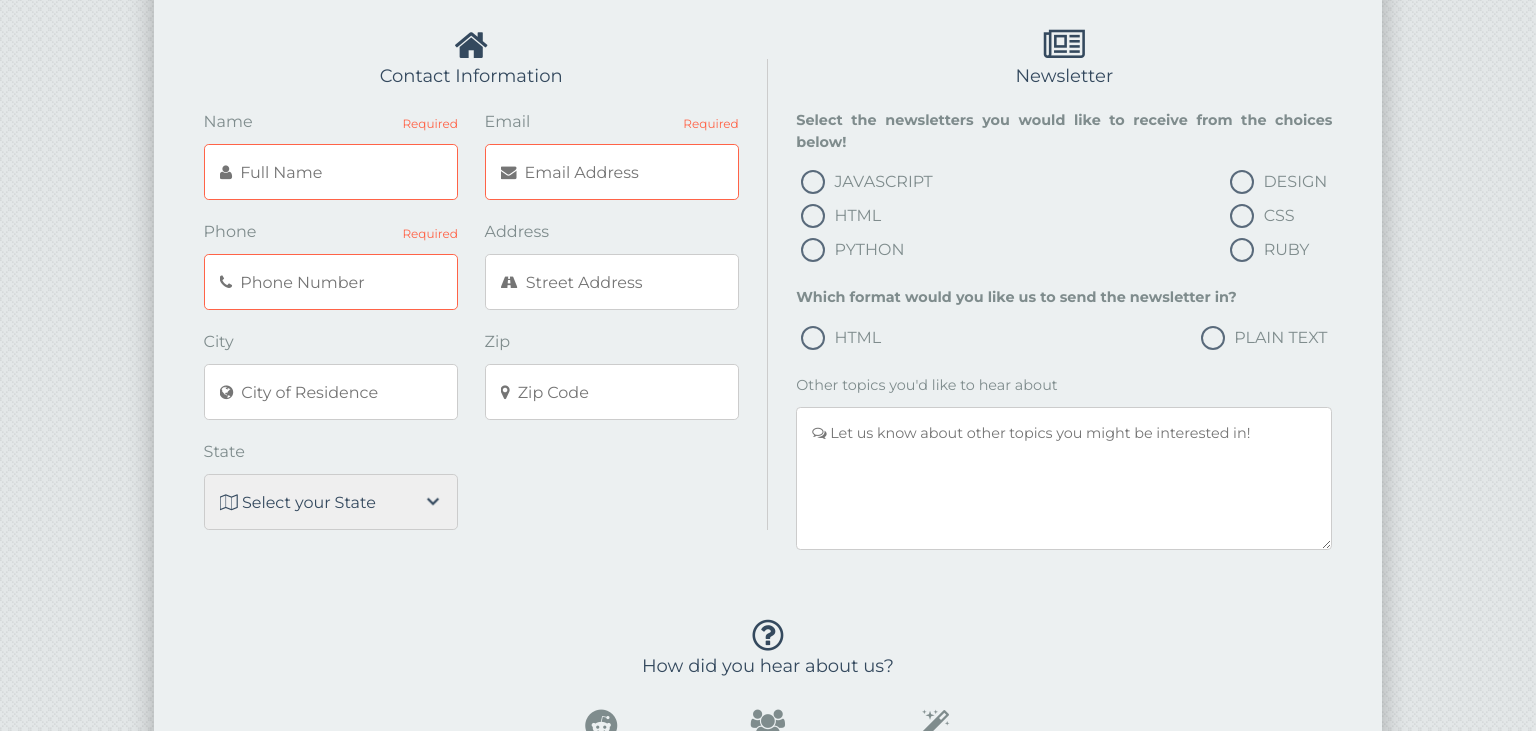
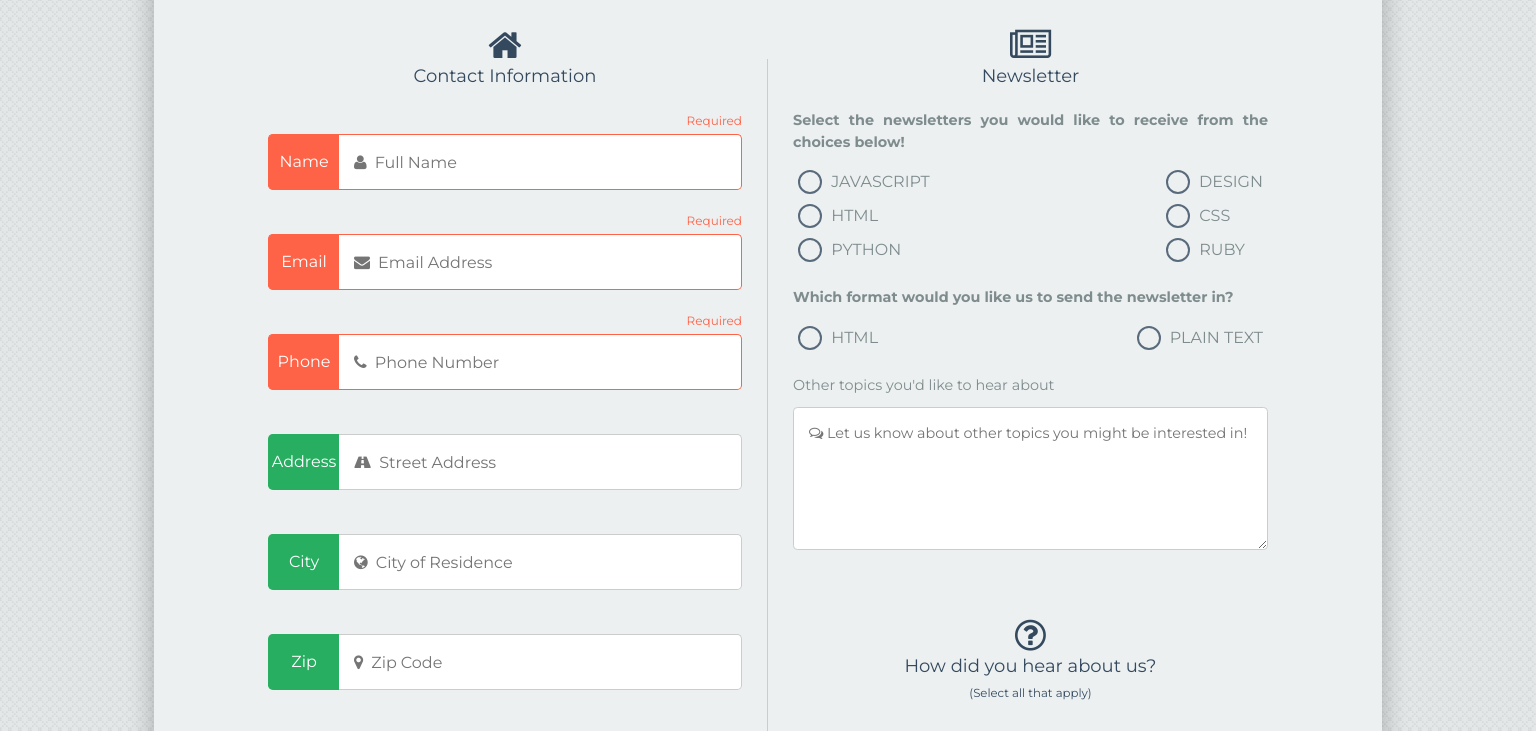
Before and after one commit to rdudley4/Project-3, a plain HTML site: page index.html in a window 1536 px wide. Shown: the part 281-1012 px from the top of the page. Drawn offline with Linux system fonts and the light colour scheme.

Commit message:
Update Layout
1. Change media query from 768 to 760 as per project specifications.
2. Align labels to the left of input fields > 760px as per project specifications.
3. Refactor entire layout > 760px
4. Style changes, including attached label that changes colors based on validation.
5. Refactor entire layout > 1500px

- Thanks to Troy for pointing these out to me.

```diff
--- a/css/main.css
+++ b/css/main.css
@@ -18,6 +18,11 @@ a:hover { color: #27ae60; }
 
 a,
 a:hover { transition: color 0.2s ease; }
+
+.caption {
+  margin-top: 5px;
+  font-size: .65em;
+}
 
 /* Main-Header Styles */
 
@@ -158,7 +163,6 @@ label[for="more-interests"] {
 /* Base Input Styling */
 
 textarea {
-  width     : 100%;
   min-height: 143.8px;
   resize    : vertical;
 }
@@ -170,7 +174,7 @@ textarea {
   height       : 56px;
   padding      : 15px;
   color        : #34495e;
-  border       : 1px solid #ccc;
+  border: 1px solid #ccc;
   border-radius: 0.3em;
   font-family  : "FontAwesome", "Montserrat", sans-serif;
 }
@@ -210,7 +214,10 @@ select:-moz-focusring {
 }
 
 .form-item input:invalid {
-  border    : 1px solid tomato;
+  border-top: 1px solid tomato;
+  border-right: 1px solid tomato;
+  border-bottom: 1px solid tomato;
+  border-left: none;
   box-shadow: none;
   color     : tomato;
 }
@@ -220,6 +227,7 @@ select:-moz-focusring {
 
 .form-item input:invalid + .required,
 .form-item input:valid + .required,
+.contact-info .form-item:hover > label,
 .required {
   -webkit-transition: color 0.4s ease;
   -moz-transition   : color 0.4s ease;
@@ -400,7 +408,7 @@ input[type="radio"]:checked + label > .radio-bg > .radio-select {
 }
 
 /* Some Tablets & Small Desktop/Laptop Styles */
-@media (min-width: 768px) {
+@media (min-width: 760px) {
   .main-container {
     max-width    : 750px;
     margin       : 0 auto;
@@ -418,23 +426,92 @@ input[type="radio"]:checked + label > .radio-bg > .radio-select {
     margin-bottom             : 25px;
     border-bottom-right-radius: 0.3em;
     border-bottom-left-radius : 0.3em;
+    overflow: hidden;
   }
+
+  .contact-info legend { margin-bottom: 20px; }
+
+  .contact-info .form-item { overflow: hidden; padding-top: 24px;}
+
+  .contact-info .form-item:not(:last-of-type) {
+    margin-bottom: 20px;
+  }
+
+  .contact-info .form-item input {
+    border-left: none;
+  }
+
+  .contact-info .form-item > label {
+  display    : inline-block;
+  margin     : 0;
+  line-height: 54px;
+  text-align : center;
+}
+
+  .required {
+    top: 0;
+    right: 0;
+  }
+
+  input,
+  select {
+    float: right;
+    width: 85%;
+    border-top-left-radius: 0;
+    border-bottom-left-radius: 0;
+  }
+
+  .contact-info label {
+    float                    : left;
+    width                    : 15%;
+    color                    : #fff;
+    border-top               : 1px solid rgba(39, 174, 96, 0);
+    border-left              : 1px solid rgba(39, 174, 96, 0);
+    border-bottom            : 1px solid rgba(39, 174, 96, 0);
+    border-right             : none;
+    background-color         : rgba(39, 174, 96, 1);
+    border-top-left-radius   : 0.3em;
+    border-bottom-left-radius: 0.3em;
+  }
+
+  .form-item input:focus + label {
+    border-top   : 1px solid #27ae60;
+    border-left  : 1px solid #27ae60;
+    border-bottom: 1px solid #27ae60;
+  }
+
+
+  .form-item input:invalid + .required + label {
+    border-color    : tomato;
+    background-color: tomato;
+  }
+
+  .form-item input:valid + .required + label {
+    border-color    : #27ae60;
+    background-color: #27ae60;
+  }
+
+  .form-item input:focus + label,
+  .form-item input:invalid + .required + label,
+  .form-item input:valid + .required + label {
+    transition: border-color .6s ease, background-color .6s ease;
+  }
+
+
 }
 
 /* Large Desktop Displays */
 @media (min-width: 1500px) {
   .contact-info .form-item:last-of-type { clear: left; }
-  .contact-info .form-item              { width: 47.5%; }
   .contact-info                         { float: left; }
 
   .main-container { max-width: 80%; }
   .newsletter     { padding-left: 2.5%; }
-  .required       { top: 21%; }
   .signup         { padding: 50px; }
 
   .contact-info,
   .newsletter {
-    max-width   : 50%;
+    width: 100%;
     margin-right: 0;
     margin-left : 0;
   }
@@ -442,17 +519,29 @@ input[type="radio"]:checked + label > .radio-bg > .radio-select {
   .contact-info {
     margin-bottom: 0;
     padding-right: 2.5%;
-    border-right : 1px solid #ccc;
+    border-right: 1px solid #ccc;
   }
 
-  .contact-info .form-item:nth-of-type(odd) {
-    float       : left;
-    margin-right: 2.5%;
+
+  .marketing-info {
+    position: relative;
+    padding-left: 2.5%;
   }
 
-  .contact-info .form-item:nth-of-type(even) {
-    float      : right;
-    margin-left: 2.5%;
+  .border-left {
+    border-left: 1px solid #ccc;
+    position: absolute;
+    left: -1px;
+    bottom: 0;
+    height: 90.85px;
+  }
+
+  .field-container {
+    max-width: 1000px;
+    margin-left: auto;
+    margin-right: auto;
+    margin-bottom: 60px;
+    overflow: hidden;
   }
 
   .form-footer {
--- a/index.html
+++ b/index.html
@@ -26,6 +26,7 @@
 
     <form class="signup clearfix" action="index.html" method="post">
 
+      <div class="field-container">
         <fieldset class="contact-info">
 
           <legend>
@@ -33,35 +34,35 @@
           </legend>
 
           <div class="form-item">
-          <label for="name">Name</label>
             <input type="text" pattern="[a-zA-Z]+[\s][a-zA-Z]+" required id="name" name="user_name" placeholder="&#xf007;  Full Name">
             <span class="required">Required</span>
+            <label for="name">Name</label>
           </div>
 
           <div class="form-item">
-          <label for="email">Email</label>
             <input type="email" pattern=".{9,}" required id="email" name="user_email" placeholder="&#xf0e0;  Email Address">
             <span class="required">Required</span>
+            <label for="email">Email</label>
           </div>
 
           <div class="form-item">
+            <input type="tel" pattern="\d{10,16}" maxlength="15" id="phone" name="user_phone" required placeholder="&#xf095;  Phone Number"><span class="required">Required</span>
             <label for="phone">Phone</label>
-          <input type="tel" pattern="\d{10,16}" maxlength="15" id="phone" name="user_phone" required placeholder="&#xf095;  Phone Number"><span class="required">Required</span>
           </div>
 
           <div class="form-item">
+            <input type="text" id="address" name="user_address" placeholder="&#xf018;  Street Address">
             <label for="address">Address</label>
-          <input type="text" id="address" name="user_address" placeholder="&#xf018;  Street Address">
           </div>
 
           <div class="form-item">
+            <input type="text" id="city" name="user_city" placeholder="&#xf0ac;  City of Residence">
             <label for="city">City</label>
-          <input type="text" id="city" name="user_city" placeholder="&#xf0ac;  City of Residence">
           </div>
 
           <div class="form-item">
+            <input type="text" id="zip" name="user_zip" placeholder="&#xf041;  Zip Code">
             <label for="zip">Zip</label>
-          <input type="text" id="zip" name="user_zip" placeholder="&#xf041;  Zip Code">
           </div>
 
           <div class="form-item">
@@ -205,8 +206,11 @@
 
         <fieldset class="marketing-info">
 
+          <span class="border-left"></span>
+
           <legend>
             <i class="fa fa-question-circle-o fa-2x" aria-hidden="true"></i> How did you hear about us?
+            <p class="caption">(Select all that apply)</p>
           </legend>
 
           <div class="form-item">
@@ -241,6 +245,10 @@
 
         </fieldset>
         <!-- END FIELDSET marketing-info -->
+      </div>
+      <!-- END field-container -->
+
+
 
       <div class="group-btn">
         <button class="btn submit" type="submit">Sign Up</button>
```
Lines whose indentation alone changed are shown as unchanged.
